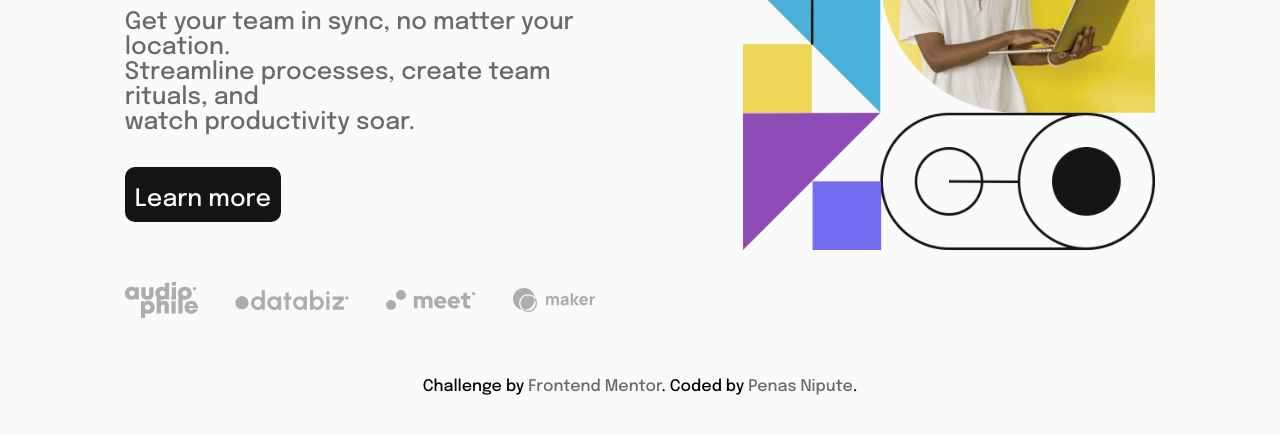
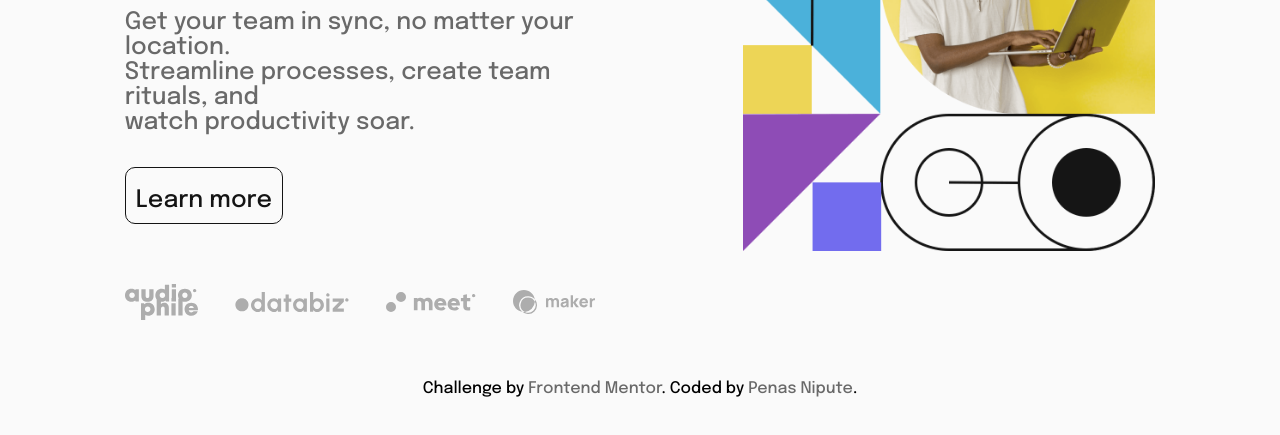
Before and after one commit to penasNipute/intro-section-with-dropdown-navigation-main, a plain HTML site: page index.html in a window 1280 px wide. In both pictures the pointer is over the button "Learn more". Shown: the part 487-922 px from the top of the page. Drawn offline with Linux system fonts and the light colour scheme.

Commit message:
reparos no botao learn

```diff
--- a/style.css
+++ b/style.css
@@ -149,6 +149,14 @@ button.btn.learn
     color: var(--almost-white);
     padding-top: 20px;
 }
+
+button.btn.learn:hover
+{
+    background-color: var(--almost-white);
+    color: var(--almost-black);
+    border: 1px solid var(--almost-black);
+}
+
 
 button.btn.register-button
 {
```
